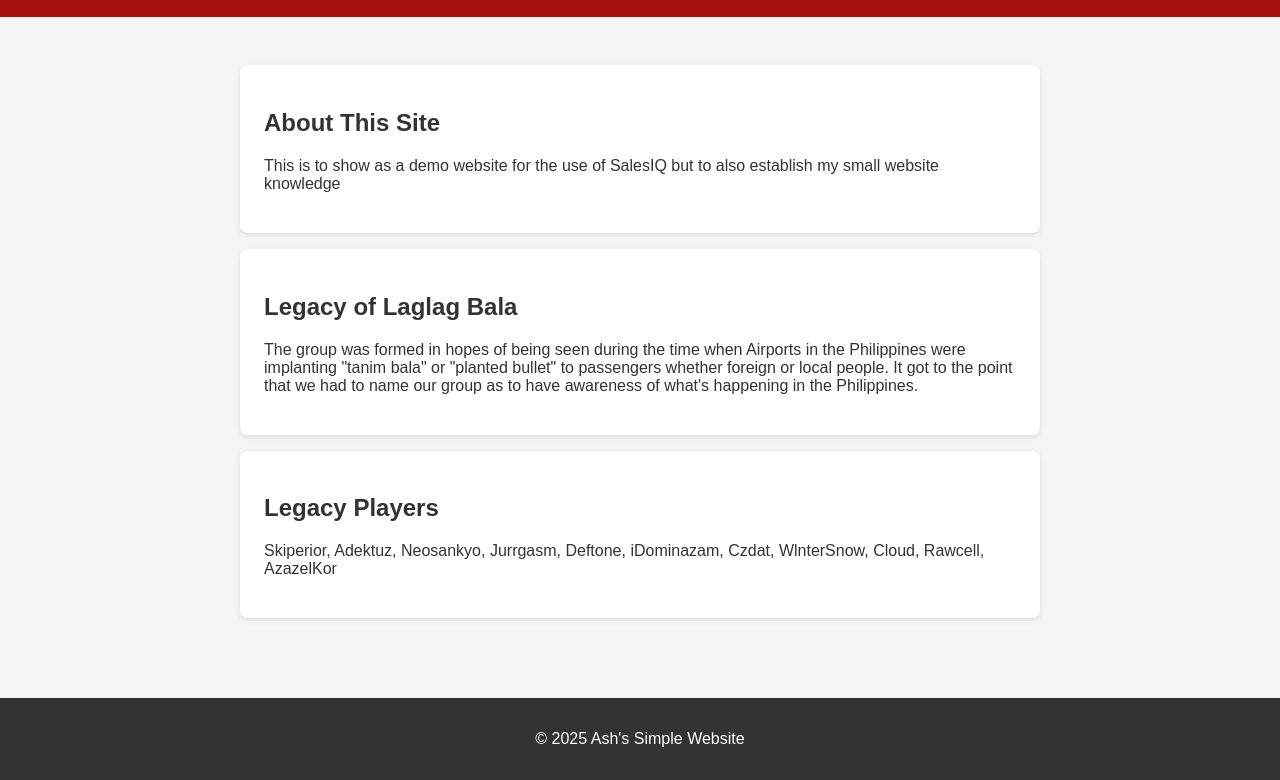
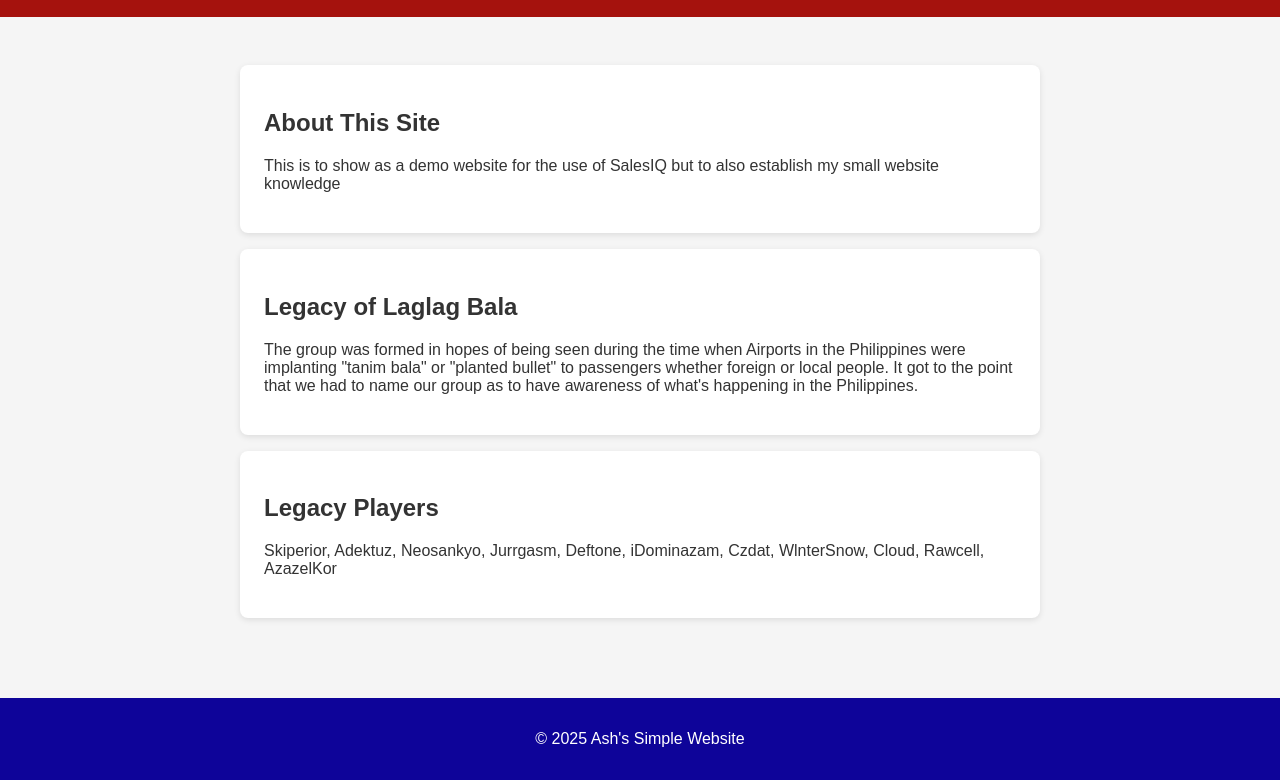
Before and after one commit to ValCatenza/DemoWeb, a plain HTML site: page index.html in a window 1280 px wide. Shown: the part 95-875 px from the top of the page. Drawn offline with Linux system fonts and the light colour scheme; a script that the page names is missing.

Commit message:
Changed Color

```diff
--- a/style.css
+++ b/style.css
@@ -16,7 +16,7 @@
       margin: auto;
     }
     footer {
-      background: #333;
+      background: #0e0499;
       color: white;
       text-align: center;
       padding: 1rem;
```
